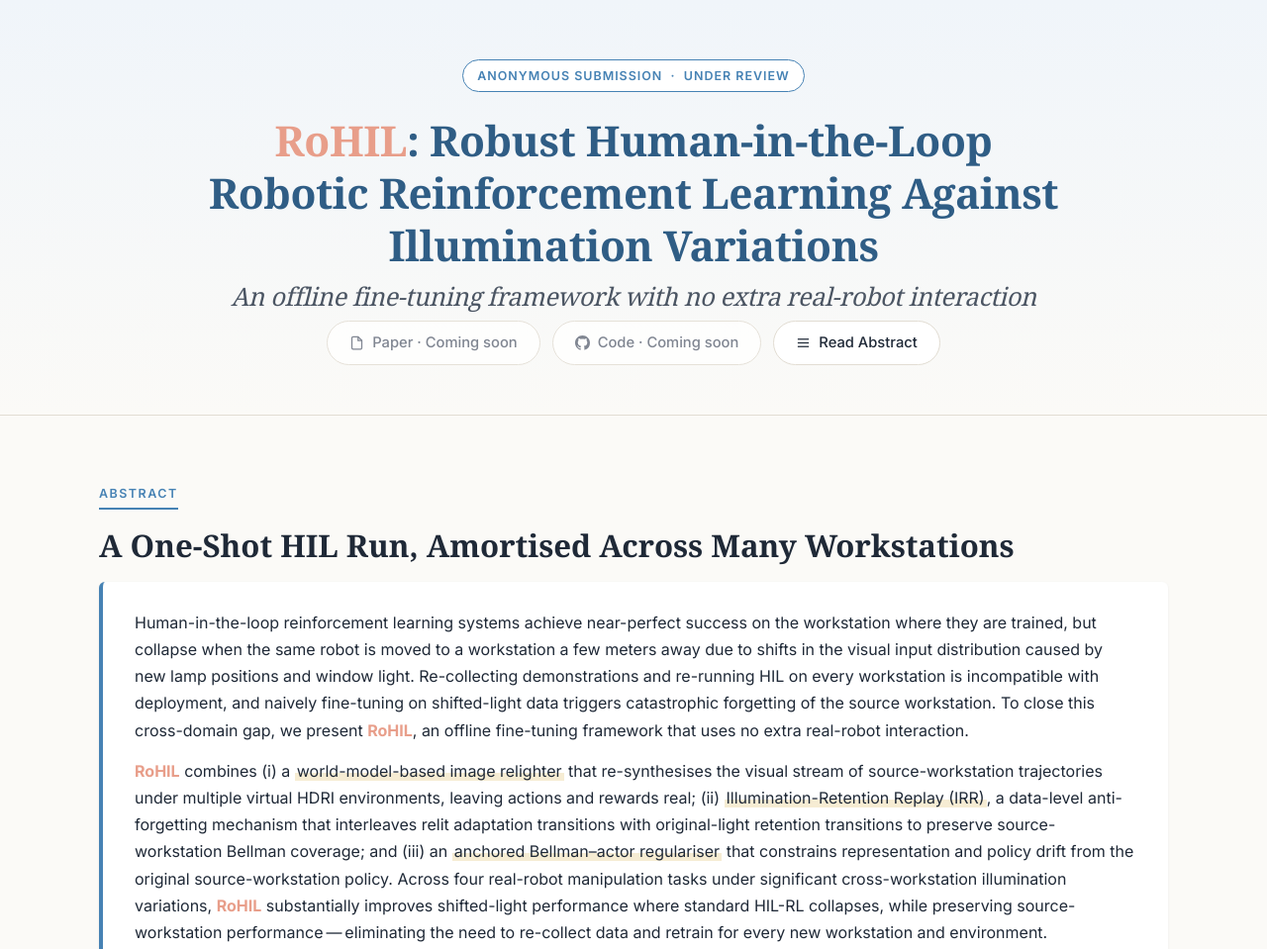
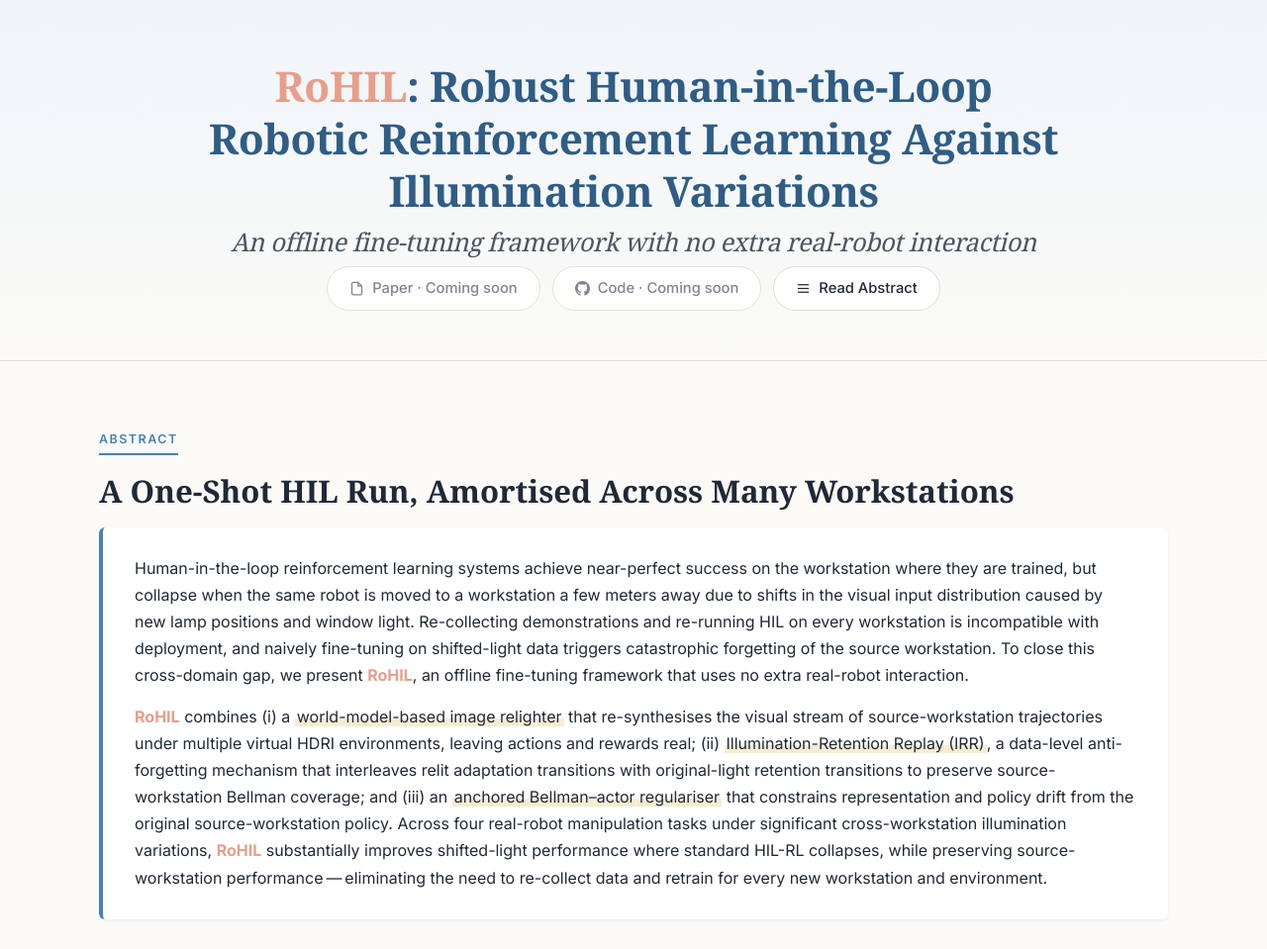
Before and after one commit to Anonymous4365/RoHIL, a plain HTML site: page docs/index.html in a window 1280 px wide. Shown: the top 959 px of the page at 99% size. Drawn offline with Linux system fonts and the light colour scheme.

Commit message:
Drop venue badge from hero

```diff
--- a/docs/index.html
+++ b/docs/index.html
@@ -516,8 +516,6 @@
 <!-- ═══════════════════════ HERO ═══════════════════════ -->
 <header class="hero">
   <div class="hero-inner">
-    <div class="venue-badge">Anonymous Submission &nbsp;·&nbsp; Under Review</div>
-
     <h1 class="title">
       <span class="ours">RoHIL</span>: Robust Human-in-the-Loop<br>
       Robotic Reinforcement Learning Against Illumination Variations
```
